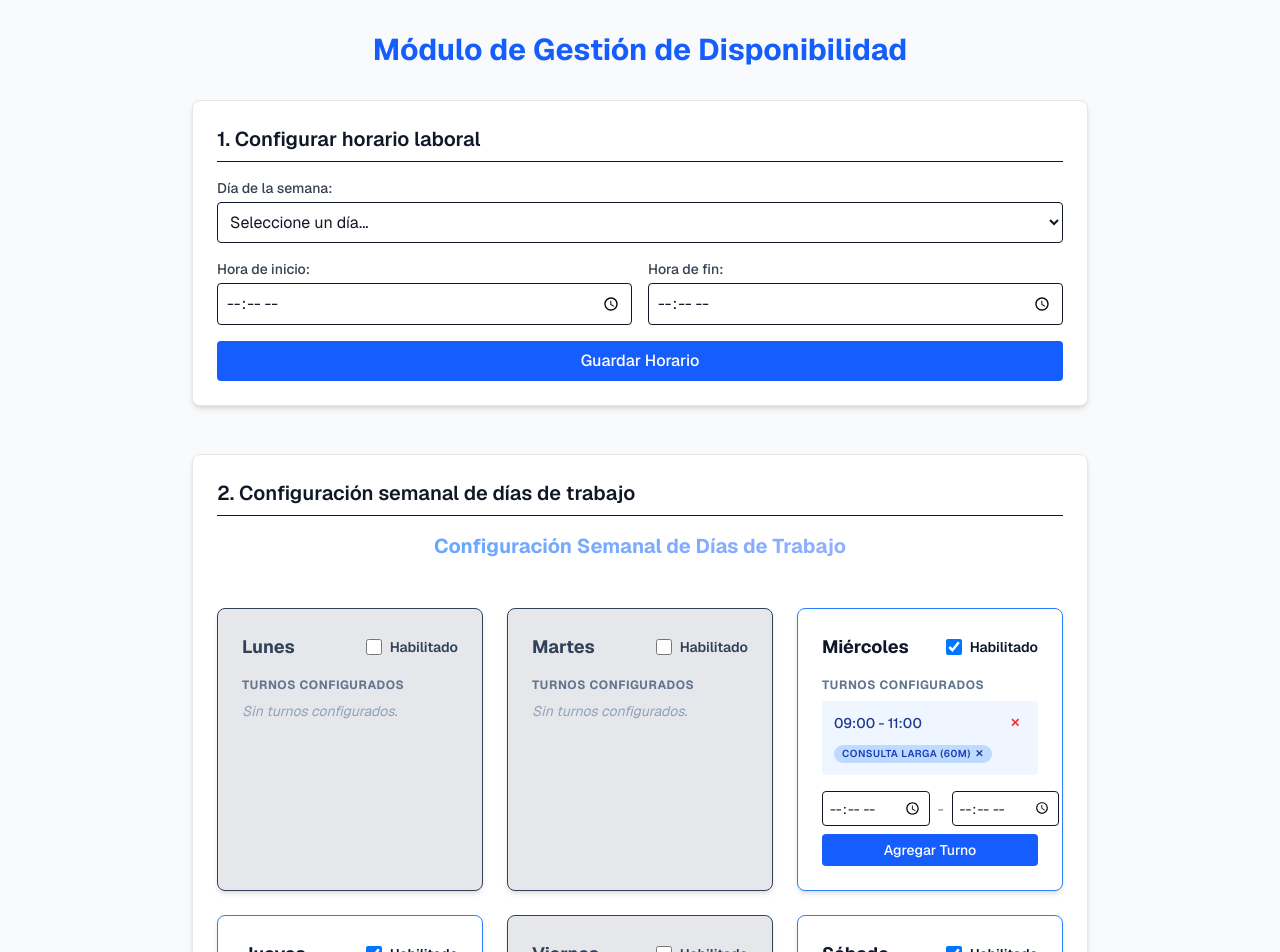
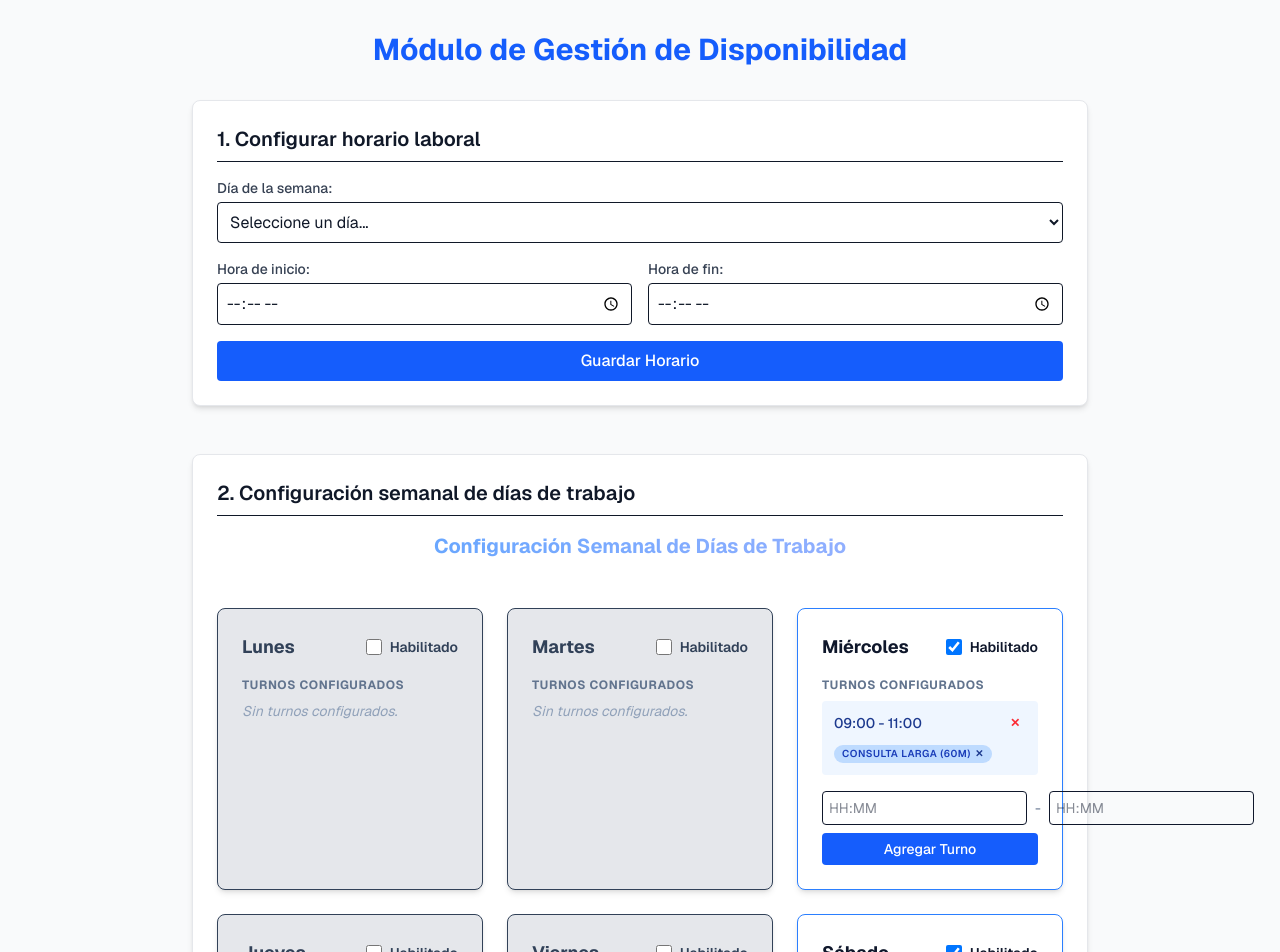
Before and after one commit to MaxiFran48/agenda-ya, a Next.js app: page / in a window 1280 px wide. Shown: the top 952 px of the page. Built offline with nearby package versions, Linux system fonts and the light colour scheme.

Commit message:
Correccion: Problemas en Cypress

```diff
--- a/app/page.tsx
+++ b/app/page.tsx
@@ -26,7 +26,7 @@ const DIAS_INICIALES: DayConfig[] = [
       }
     ]
   },
-  { diaSemana: 'Jueves', habilitado: true, guardadoHabilitado: true, tieneReservas: false, turnos: [] },
+  { diaSemana: 'Jueves', habilitado: false, guardadoHabilitado: false, tieneReservas: false, turnos: [] },
   { diaSemana: 'Viernes', habilitado: false, guardadoHabilitado: false, tieneReservas: false, turnos: [] },
   { diaSemana: 'Sábado', habilitado: true, guardadoHabilitado: true, tieneReservas: false, turnos: [] },
   { diaSemana: 'Domingo', habilitado: false, guardadoHabilitado: false, tieneReservas: false, turnos: [] },
--- a/components/US_001_configuracionSemanal.tsx
+++ b/components/US_001_configuracionSemanal.tsx
@@ -157,7 +157,7 @@ export default function ConfiguracionSemanal({
     if (!turno.eventos) turno.eventos = [];
 
     turno.eventos.push({
-      id: `${Date.now()}`,
+      id: eventoMock.id,
       nombre: eventoMock.nombre,
       duracion: eventoMock.duracion
     });
--- a/components/US_001_gestionDiaTrabajo.tsx
+++ b/components/US_001_gestionDiaTrabajo.tsx
@@ -157,7 +157,9 @@ export default function GestionDiaTrabajo({
         <form onSubmit={handleSubmit} className="flex flex-col gap-2">
           <div className="flex gap-2 items-center">
             <input
-              type="time"
+              type="text"
+              pattern="[0-9]{2}:[0-9]{2}"
+              placeholder="HH:MM"
               data-testid={`input-hora-inicio-${normalizado}`}
               data-cy={`input-hora-inicio-${normalizado}`}
               value={horaInicio}
@@ -166,7 +168,9 @@ export default function GestionDiaTrabajo({
             />
             <span className="text-slate-500 text-sm">-</span>
             <input
-              type="time"
+              type="text"
+              pattern="[0-9]{2}:[0-9]{2}"
+              placeholder="HH:MM"
               data-testid={`input-hora-fin-${normalizado}`}
               data-cy={`input-hora-fin-${normalizado}`}
               value={horaFin}
```
Also changed, not shown: 1 other file (tests, documents, lock files or other folders).
